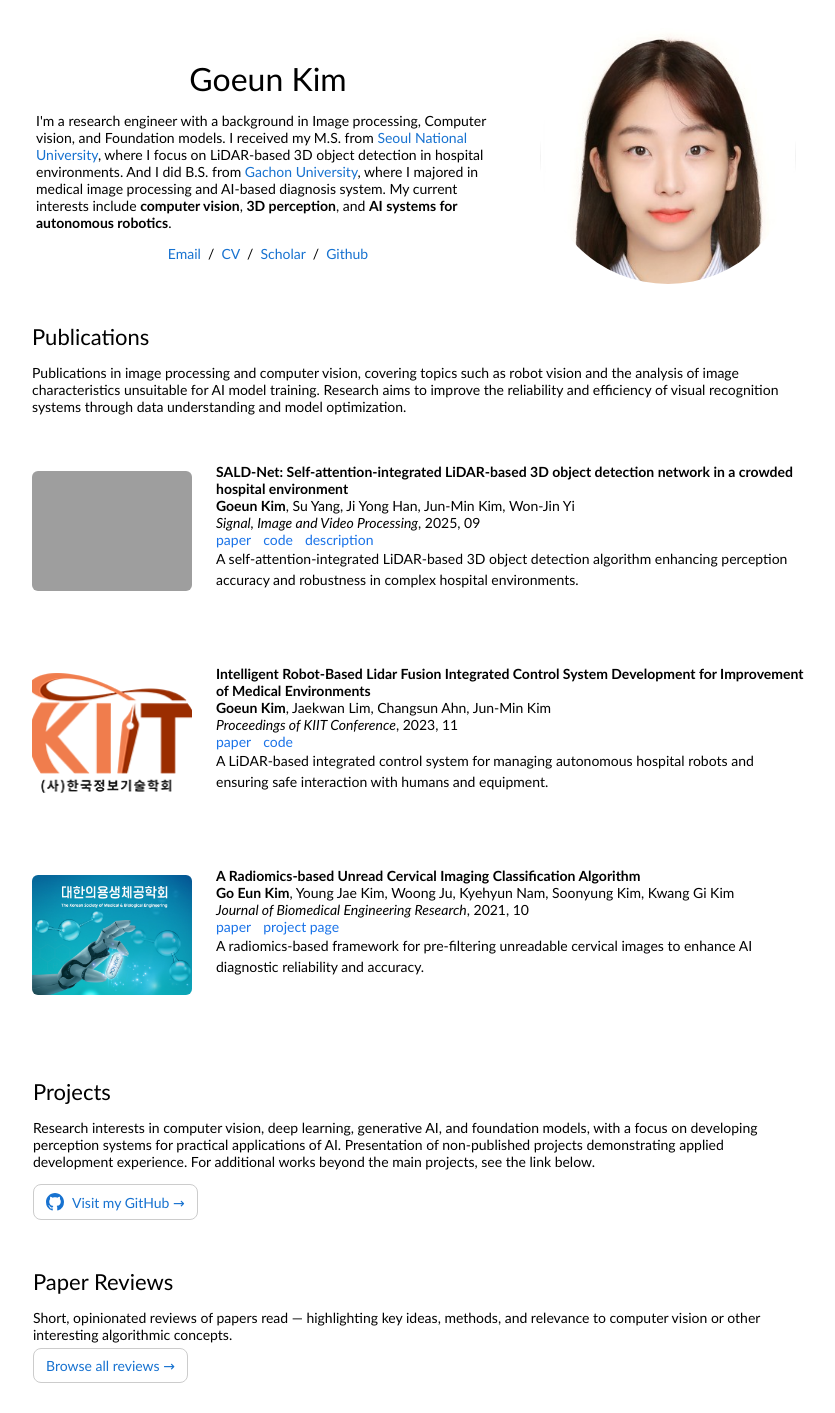
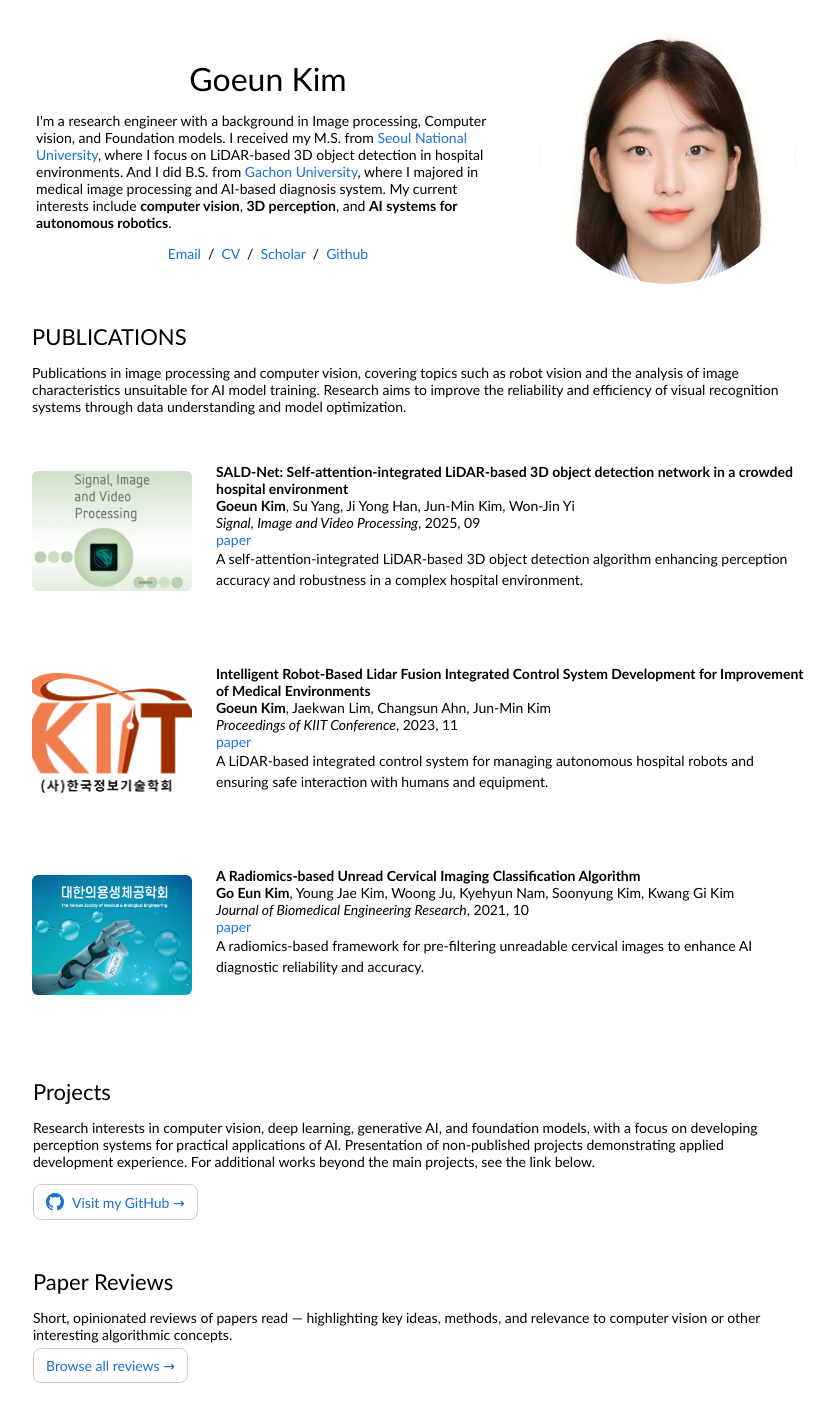
Before and after one commit to Groovy52/Groovy52.github.io, a Jekyll site: the page built from index.html, in a window 1280 px wide. Shown: the whole page, without its empty margins (224-1059 px from the left). Built offline with Jekyll 4.4.1, drawn with Linux system fonts in a browser that asks for light colours; grey boxes are pictures that could not be loaded.

Commit message:
Update index.html

```diff
--- a/index.html
+++ b/index.html
@@ -42,7 +42,7 @@
           <table style="width:100%;border:0px;border-spacing:0px;border-collapse:separate;margin-right:auto;margin-left:auto;"><tbody>
               <tr>
               <td style="padding:16px;width:100%;vertical-align:middle">
-                <h2>Publications</h2>
+                <h2>PUBLICATIONS</h2>
                 <p>
                   Publications in image processing and computer vision, covering topics such as robot vision and the analysis of image characteristics unsuitable for AI model training. Research aims to improve the reliability and efficiency of visual recognition systems through data understanding and model optimization.
               </td>
@@ -54,7 +54,7 @@
 	  <!-- 왼쪽 이미지 -->
 	  <td class="thumb" style="padding:16px;width:20%;">
         <div class="one">
-          <img src='images/SIVP_logo.png' width="160" alt="SALD-Net thumbnail">
+          <img src='images/SIVP_logo2.png' width="160" alt="SALD-Net thumbnail">
         </div>
       </td>
 
@@ -73,24 +73,16 @@
 		  <em>Signal, Image and Video Processing</em>, 2025, 09
 		  <br>
 
-		  <!-- paper | code | description 링크 -->
+			<!-- 링크 -->
     		<span class="pub-links">
 			  <a href="https://link.springer.com/article/10.1007/s11760-025-04727-y"
 			     target="_blank" rel="noopener noreferrer"
 			     style="color:#1a73e8; text-decoration:none;">paper</a>
-
-			  <a href="https://github.com/Groovy52/SALD-Net"
-			     target="_blank" rel="noopener noreferrer"
-			     style="color:#1a73e8; text-decoration:none;">code</a>
-
-			  <!-- ⭐ NEW: description button linking to GitHub.io detailed page -->
-			  <a href="/publications/sald-net/"
-			     style="color:#1a73e8; text-decoration:none;">description</a>
 			</span>
 
 			<!-- 논문 설명 -->
     		<p class="pub-desc">
-			  A self-attention-integrated LiDAR-based 3D object detection algorithm enhancing perception accuracy and robustness in complex hospital environments.
+			  A self-attention-integrated LiDAR-based 3D object detection algorithm enhancing perception accuracy and robustness in a complex hospital environment.
 			</p>
 		  </td>
 		</tr>
@@ -116,13 +108,10 @@
 		  <em>Proceedings of KIIT Conference</em>, 2023, 11
 		  <br>
 
-			<!-- paper | code | project page 링크 -->
+			<!-- 링크 -->
 			<span class="pub-links">
 		      <a href="https://www.dbpia.co.kr/Journal/articleDetail?nodeId=NODE11652019" target="_blank" rel="noopener noreferrer"
 		         style="color:#1a73e8; text-decoration:none;">paper</a>
-
-		      <a href="https://github.com/Groovy52/med-env-robot-control" target="_blank" rel="noopener noreferrer"
-		         style="color:#1a73e8; text-decoration:none;">code</a>
 		    </span>
 
 		    <!-- 논문 설명 -->
@@ -154,13 +143,10 @@
 		  <em>Journal of Biomedical Engineering Research</em>, 2021, 10
 		  <br>
 
-		  <!-- paper | code | project page 링크 -->
+		  <!-- 링크 -->
    			 <span class="pub-links">
 		      <a href="https://scholar.kyobobook.co.kr/article/detail/4040047063932" target="_blank" rel="noopener noreferrer"
 		         style="color:#1a73e8; text-decoration:none;">paper</a>
-
-		      <a href="https://github.com/Groovy52/unreadable-cervical-radiomics" target="_blank" rel="noopener noreferrer"
-		         style="color:#1a73e8; text-decoration:none;">project page</a>
 		    </span>
 
 		    <!-- 논문 설명 -->
```
